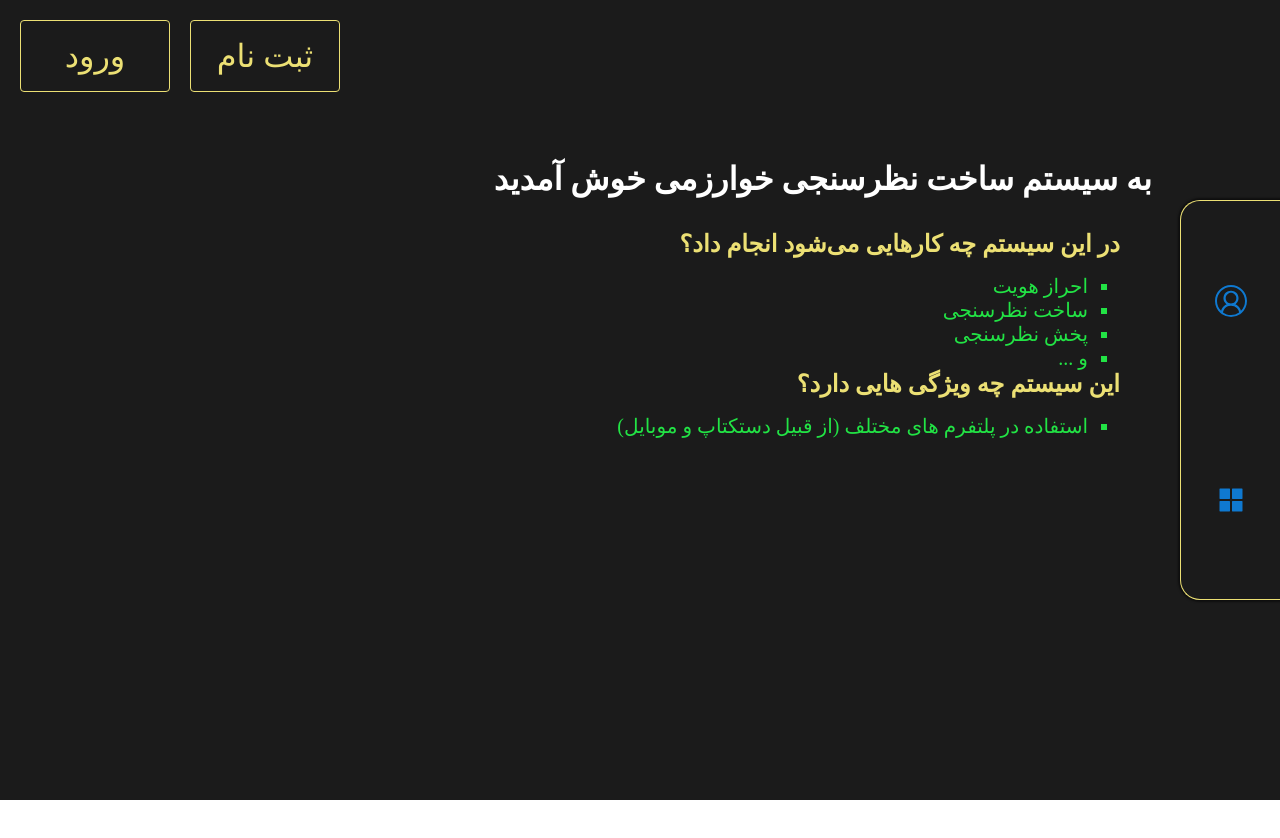
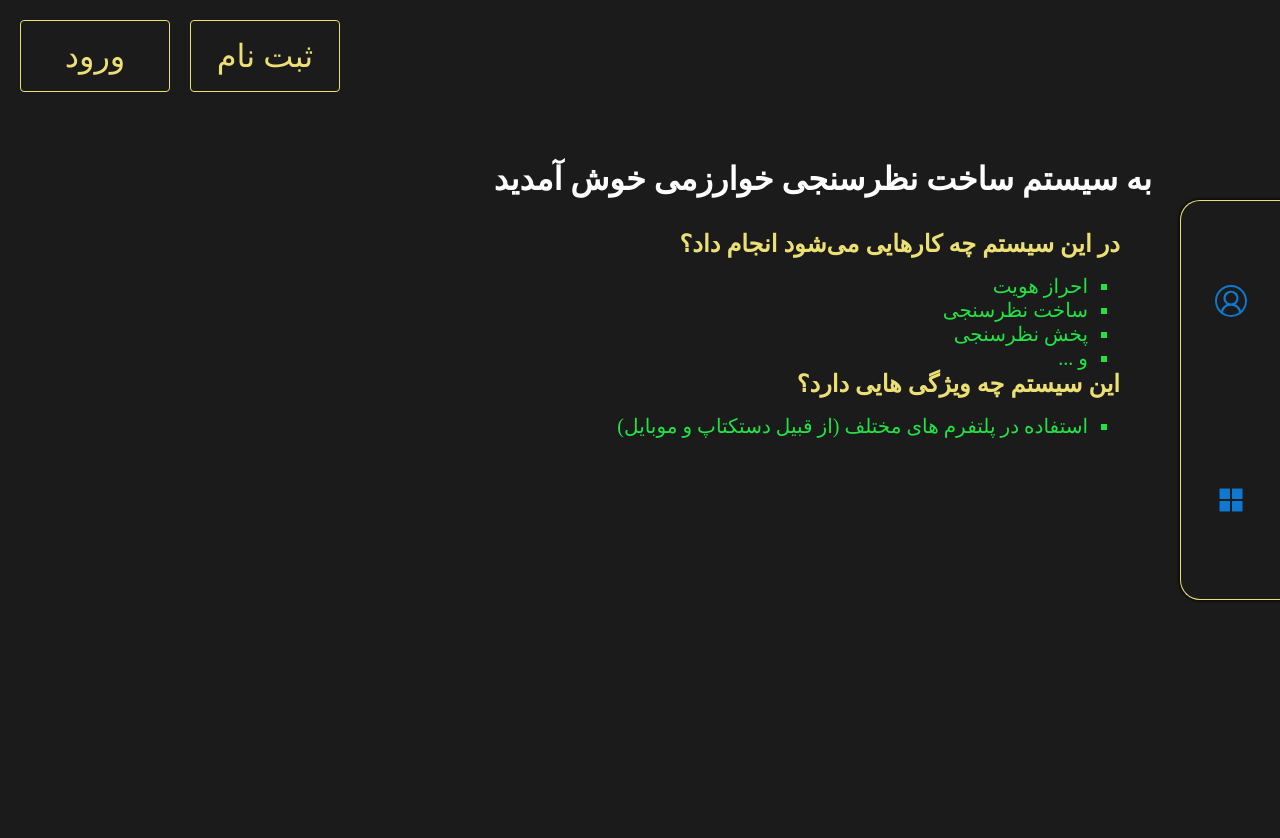
Before and after one commit to MKhodagholi/SurveySystem, a React (Create React App) app in the folder reactapp/: page / in a window 1280 px wide. Shown: the top 838 px of the page. Before the commit the page ends 800 px from the top, so only its background shows below. Built offline with nearby package versions, Linux system fonts and the light colour scheme; a web font is replaced by a local one.

Commit message:
11. add bgColor for body and add margin-bottom for app For Menu

```diff
--- a/reactapp/src/AppStyled.js
+++ b/reactapp/src/AppStyled.js
@@ -3,6 +3,7 @@ import styled from "styled-components";
 const AppStyled = styled.div`
   background: #1b1b1b;
   min-height: 100vh;
+  margin-bottom: 7rem;
 `;
 
 export default AppStyled;
--- a/reactapp/src/GlobalStyled.js
+++ b/reactapp/src/GlobalStyled.js
@@ -6,6 +6,9 @@ const GlobalStyled = createGlobalStyle`
     margin: 0;
     box-sizing: border-box;
   }
+  body {
+    background: #1b1b1b;
+  }
 `;
 
 export default GlobalStyled;
```
